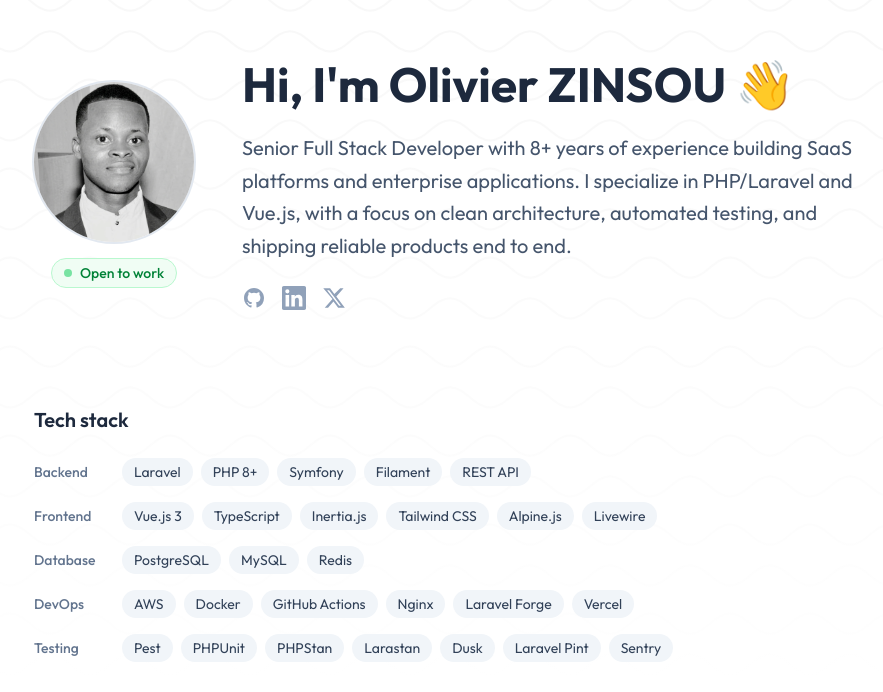
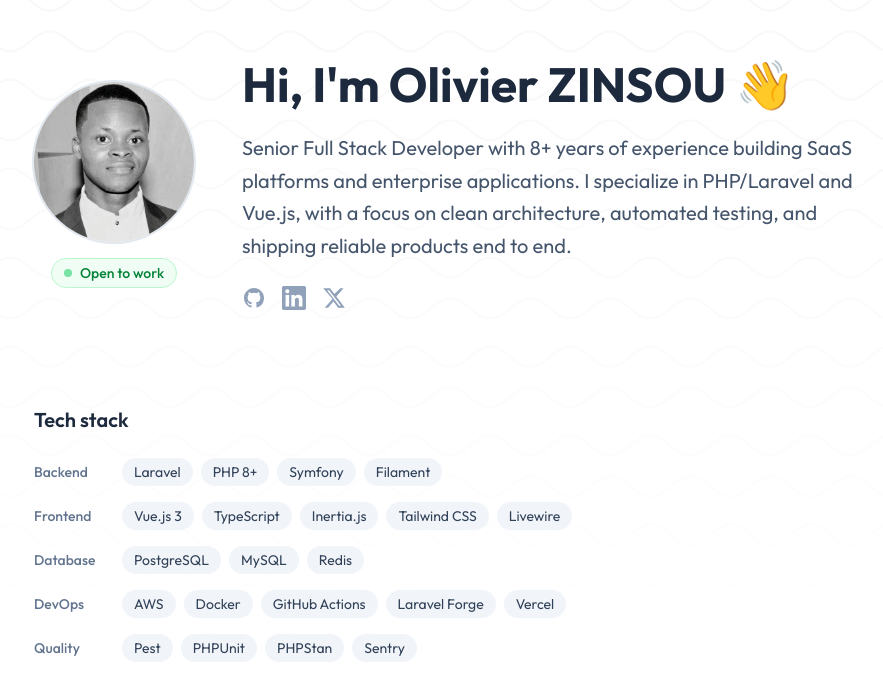
Before and after one commit to olivsinz/olivierzinsou.com, a Vue app: page / in a window 1280 px wide. Shown: the part 108-800 px from the top of the page, without its empty margins (190-1073 px from the left). Built offline with nearby package versions, Linux system fonts and the light colour scheme.

Commit message:
Refine tech stack: remove Dusk, Alpine.js, Pint, Larastan, Nginx, REST API; rename Testing to Quality

```diff
--- a/src/components/Index.vue
+++ b/src/components/Index.vue
@@ -28,11 +28,11 @@
   }
 
   const stack = [
-    { label: 'Backend',   skills: ['Laravel', 'PHP 8+', 'Symfony', 'Filament', 'REST API'] },
-    { label: 'Frontend',  skills: ['Vue.js 3', 'TypeScript', 'Inertia.js', 'Tailwind CSS', 'Alpine.js', 'Livewire'] },
+    { label: 'Backend',   skills: ['Laravel', 'PHP 8+', 'Symfony', 'Filament'] },
+    { label: 'Frontend',  skills: ['Vue.js 3', 'TypeScript', 'Inertia.js', 'Tailwind CSS', 'Livewire'] },
     { label: 'Database',  skills: ['PostgreSQL', 'MySQL', 'Redis'] },
-    { label: 'DevOps',    skills: ['AWS', 'Docker', 'GitHub Actions', 'Nginx', 'Laravel Forge', 'Vercel'] },
-    { label: 'Testing',   skills: ['Pest', 'PHPUnit', 'PHPStan', 'Larastan', 'Dusk', 'Laravel Pint', 'Sentry'] },
+    { label: 'DevOps',    skills: ['AWS', 'Docker', 'GitHub Actions', 'Laravel Forge', 'Vercel'] },
+    { label: 'Quality',   skills: ['Pest', 'PHPUnit', 'PHPStan', 'Sentry'] },
   ];
 
   const projects = [
```
